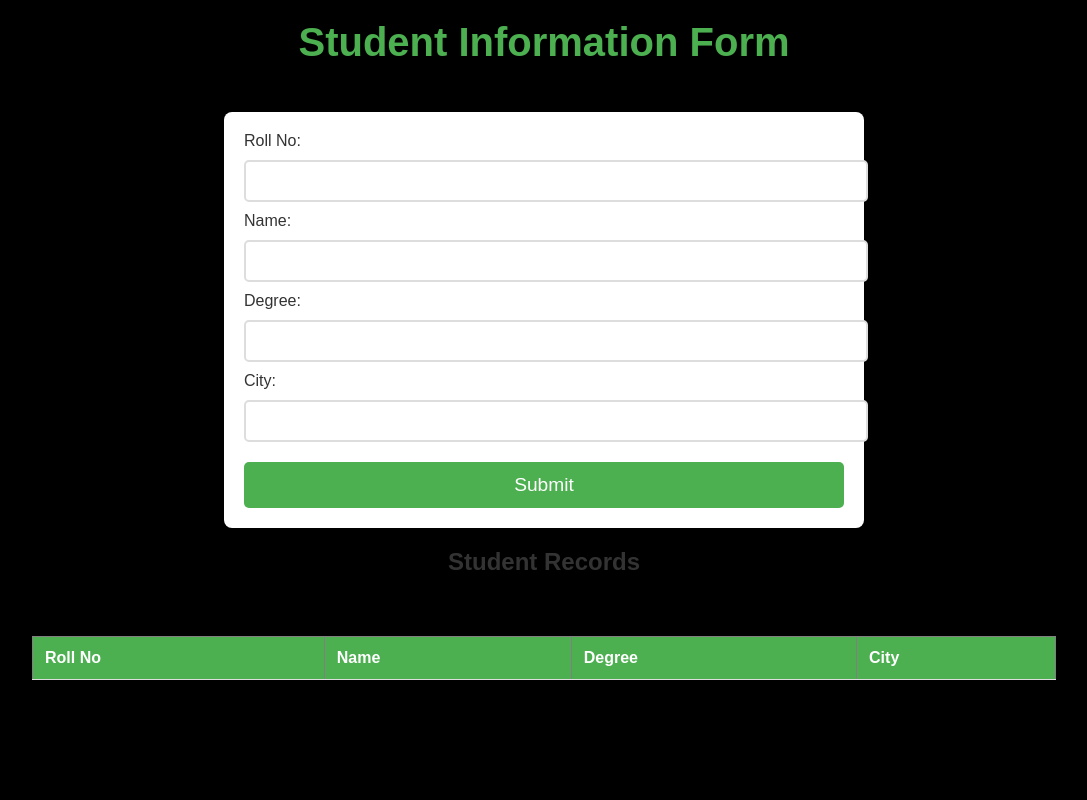
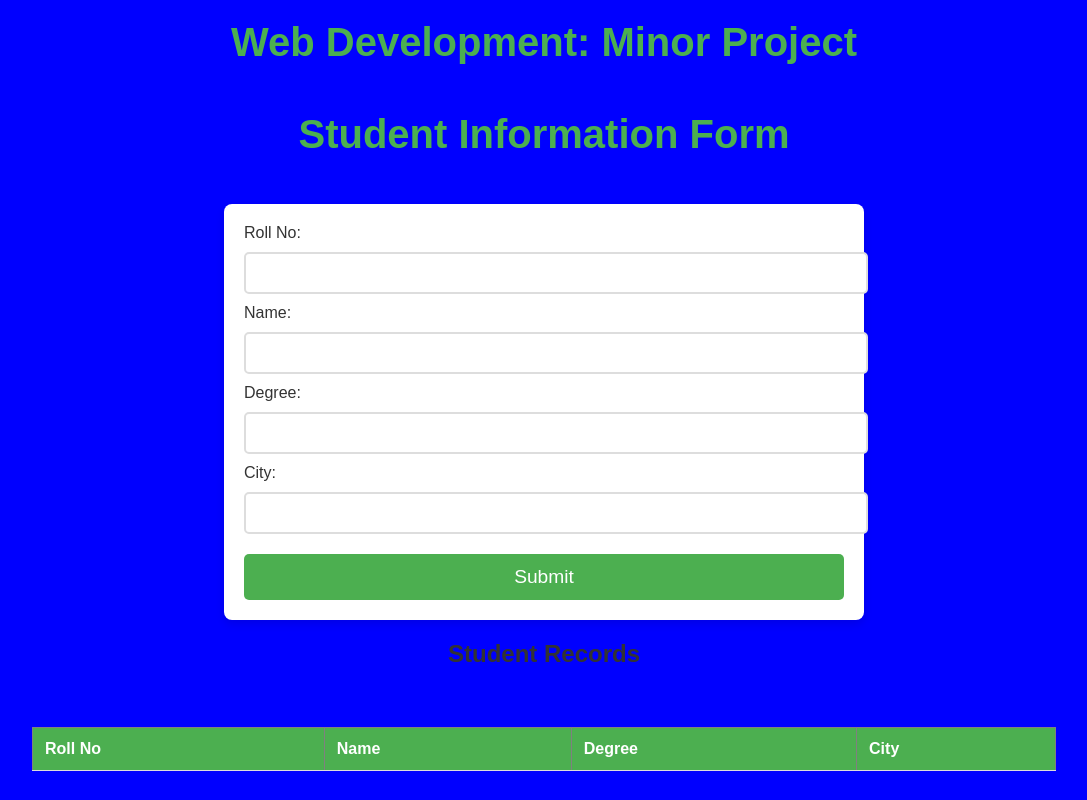
Before and after one commit to GogonBty/Gogon-s-Minor-Project, a plain HTML site: page index.html in a window 1280 px wide. Shown: the whole page, without its empty margins (96-1183 px from the left). Drawn offline with Linux system fonts and the light colour scheme; no server answers.

Commit message:
Update index.html

```diff
--- a/index.html
+++ b/index.html
@@ -6,7 +6,10 @@
     <title>CRUD App</title>
     <link rel="stylesheet" href="/style.css">
 </head>
-<body>
+<body style="background-color:Blue;">
+    <h1>Web Development: Minor Project</h1>
+
+
     <h1>Student Information Form</h1>
     <form id="student-form">
         <label for="rollNo">Roll No:</label>
```
